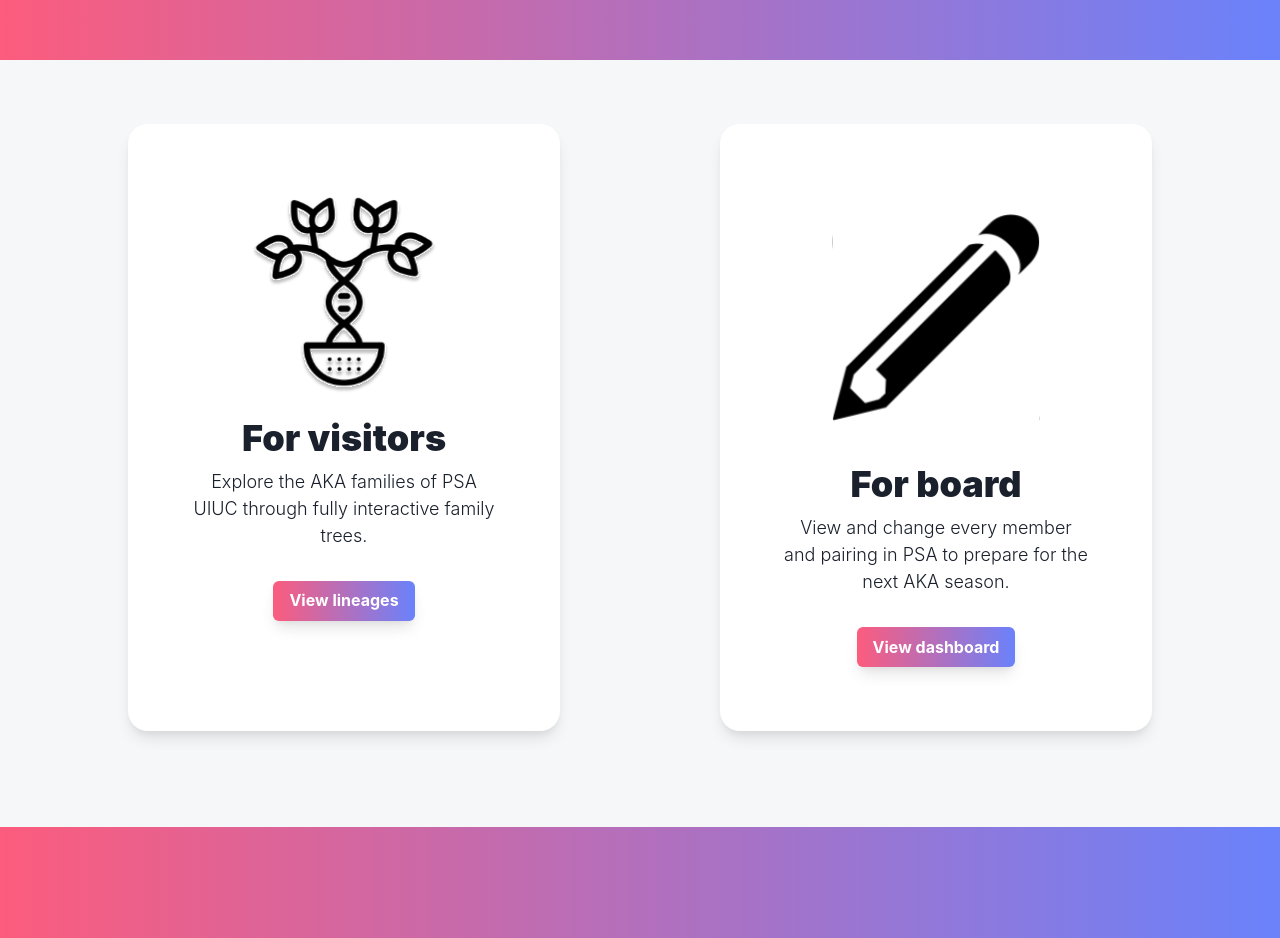
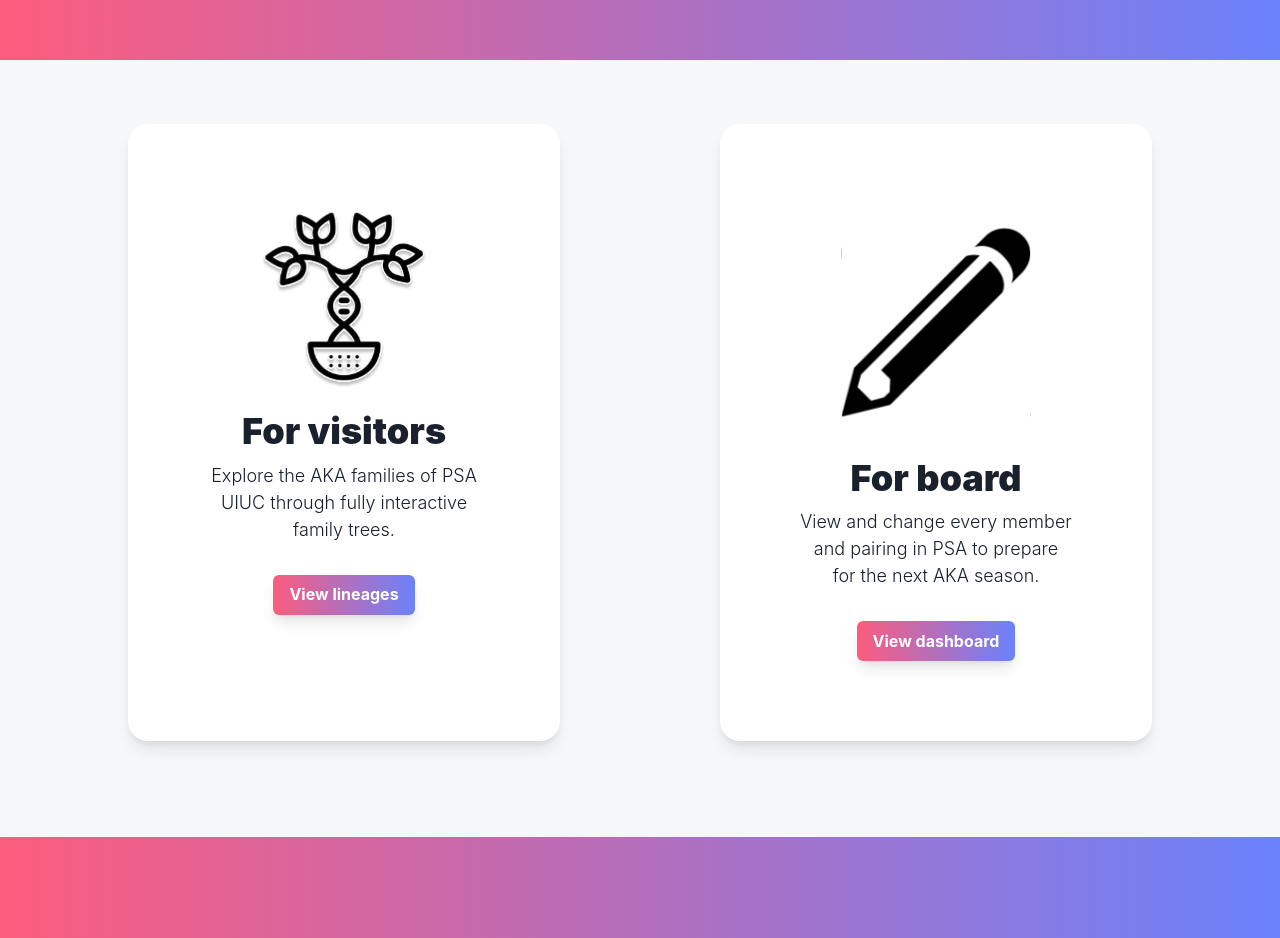
Before and after one commit to PSA-Tech-Team/lineage, a Next.js app: page / in a window 1280 px wide. Shown: the part 740-1678 px from the top of the page. Built offline with nearby package versions, Linux system fonts and the light colour scheme; no server answers.

Commit message:
Reduce padding on landing page card

```diff
--- a/src/components/LandingPageCard.tsx
+++ b/src/components/LandingPageCard.tsx
@@ -23,7 +23,7 @@ const LandingPageCard = ({
     <Box
       mx={{ base: '5vh', lg: '5rem' }}
       mb="2rem"
-      p="4rem"
+      p={{ base: '2rem', lg: '5rem' }}
       bgColor="white"
       boxShadow="lg"
       borderRadius={20}
```
